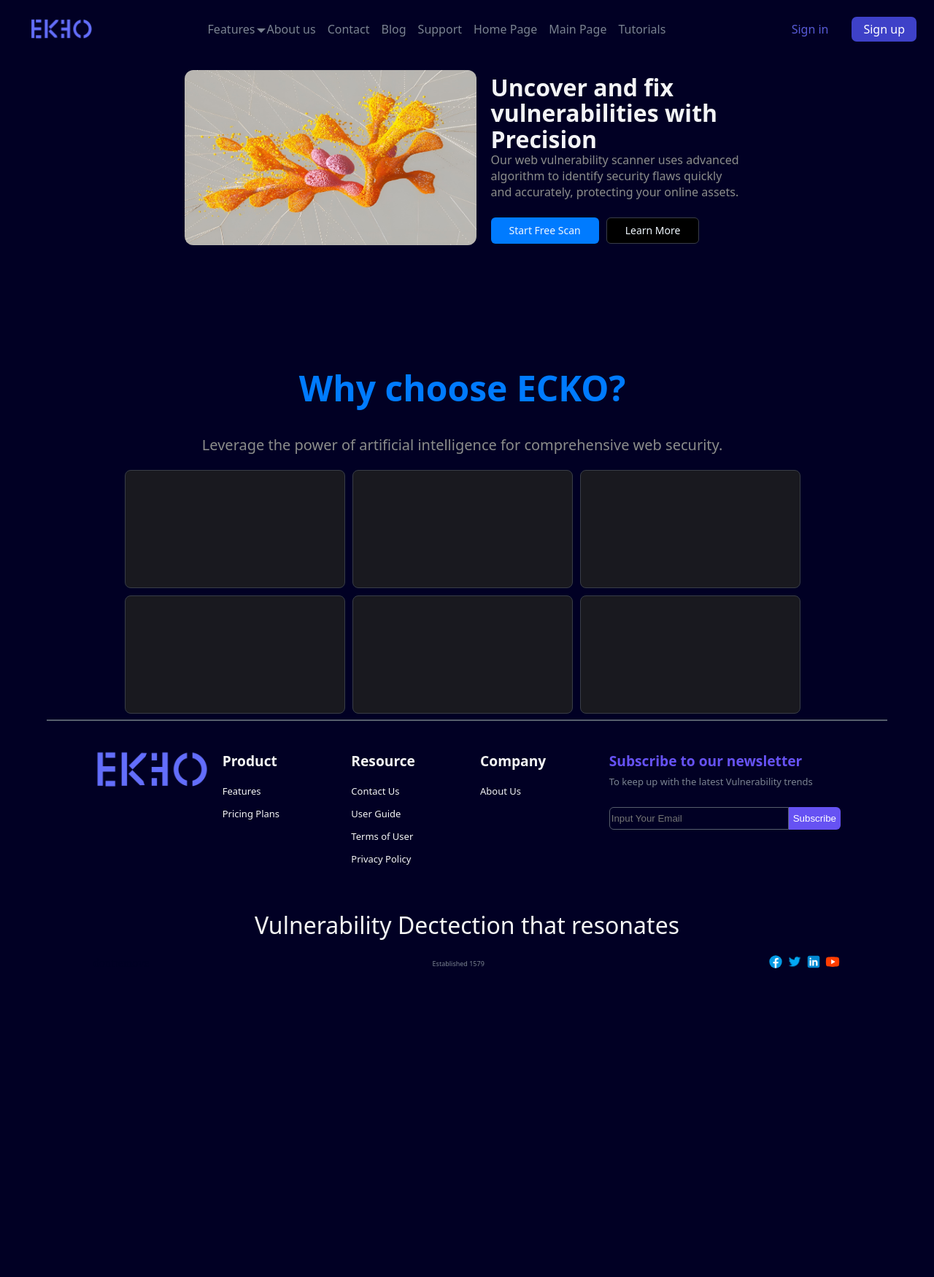
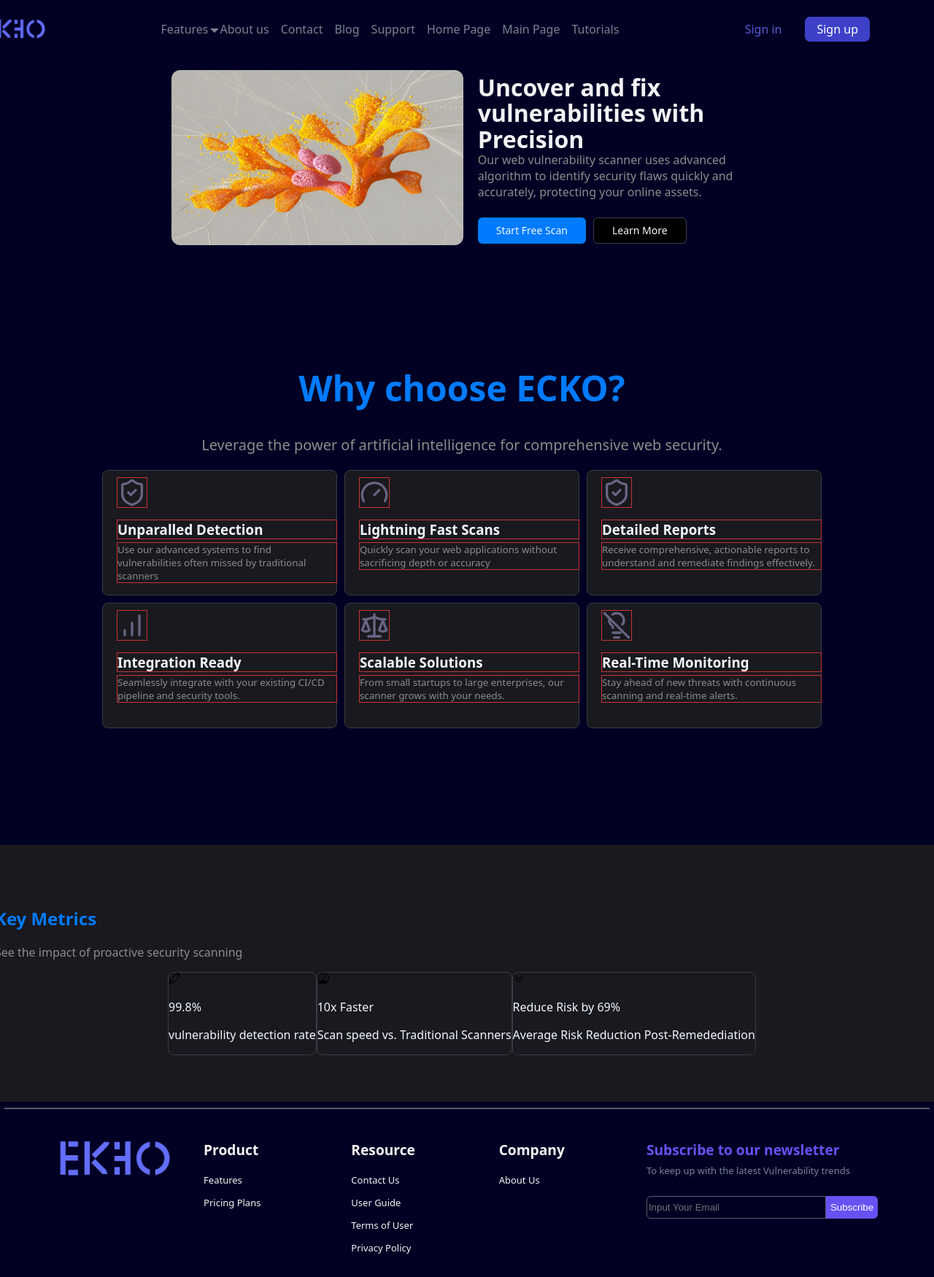
Before and after one commit to SweetDoppio/ECKO, a Flask app: page / in a window 1280 px wide; the page is wider, and only the part inside the window is pictured. Shown: the top 1750 px of that part at 73% size. Before the commit the page ends 1327 px from the top of that part, so only its background shows below. Run offline with Flask 3, Linux system fonts and the light colour scheme.

Commit message:
Continuation of landing page.

```diff
--- a/app/static/css/home_page.css
+++ b/app/static/css/home_page.css
@@ -4,6 +4,8 @@
     --main-background-color: #010024;
     --font-color-purple:#6652f3;
     --footer-text-color: #f5f5f5;
+    --font-color-blue:#007BFFFF;
+    --font-color-grey: #8C8D8BFF;
     --main-font-style: system-ui, -apple-system, BlinkMacSystemFont, 'Segoe UI', Roboto, Oxygen, Ubuntu, Cantarell, 'Open Sans', 'Helvetica Neue', sans-serif;
 }
 
@@ -154,3 +156,62 @@ p,a{
   border-style: solid;
   box-shadow: 0px 0px 1px #171a1f12, 0px 0px 2px #171a1f1F; /* shadow-xs */
 }
+
+h3{
+    color: aliceblue;
+    font-family: var(--main-font-style);
+    outline: var(--outline-test);
+}
+
+.ehko-feature-box-wrapper{
+    padding-top: 10px;
+    padding-left: 20px;
+    display: flex;
+    flex-direction: column;
+
+}
+.ehko-feature-box-wrapper > img{
+    width: 40px;
+    height: auto;
+    outline: var(--outline-test);
+}
+
+.ehko-feature-box-wrapper > p{
+     color: #8C8D8BFF;
+     margin-top: -1em;
+     font-size: smaller;
+     outline: var(--outline-test);
+     font-family: var(--main-font-style);
+}
+
+#key-metric-banner-container{
+    align-self: center;
+    background-color: #19191FFF;
+    width: 100vw;
+    padding: 4em;
+
+}
+
+.key-metric-banner-header{
+    color: var(--font-color-blue);
+    font-family: var(--main-font-style);
+
+}
+
+.key-metric-banner-header+p{
+    color: var(--font-color-grey);
+    font-family: var(--main-font-style);
+}
+
+.metric-box-container{
+    display: flex;
+    flex-direction: row;
+    justify-content: center;
+}
+.metric-box{
+
+  border-radius: 8px;
+  border-width: 1px;
+  border-color: #393D47FF;
+  border-style: solid;
+}
--- a/app/templates/home_page.html
+++ b/app/templates/home_page.html
@@ -26,22 +26,74 @@
         </div>
         <div class="ehko-feature-box-container">
             <div class="ehko-feature-box-wrapper box-one">
+                <img src="{{ url_for('static', filename='images/lucide-ShieldCheck-Outlined.svg') }}" alt="shield-icon">
+                 <h3>Unparalled Detection</h3>
+                 <p>Use our advanced systems to find vulnerabilities often missed by
+                    traditional scanners
+                 </p>
+            </div>
+            <div class="ehko-feature-box-wrapper box-two">
+                <img src="{{ url_for('static', filename='images/lucide-Gauge-Outlined.svg') }}" alt="gauge-icon">
+                <h3>Lightning Fast Scans</h3>
+                <p>Quickly scan your web applications without sacrificing depth or accuracy</p>
+            </div>
+            <div class="ehko-feature-box-wrapper box-three">
+                <img src="{{ url_for('static', filename='images/lucide-ShieldCheck-Outlined.svg') }}" alt="file-icon">
+                <h3>Detailed Reports</h3>
+                <p>Receive comprehensive, actionable reports to understand and remediate findings effectively.</p>
+            </div>
+            <div class="ehko-feature-box-wrapper box-four">
+                <img src="{{ url_for('static', filename='images/lucide-ChartNoAxesColumnIncreasing-Outlined.svg') }}" alt="column-icon">
+                <h3>Integration Ready</h3>
+                <p>Seamlessly integrate with your existing CI/CD pipeline and security tools.</p>
+            </div>
+            <div class="ehko-feature-box-wrapper box-five">
+                <img src="{{ url_for('static', filename='images/lucide-Scale-Outlined.svg') }}">
+                <h3>Scalable Solutions</h3>
+                <p>From small startups to large enterprises, our scanner grows with your needs.</p>
+            </div >
+            <div class="ehko-feature-box-wrapper box-six">
+                <img src="{{ url_for('static', filename='images/lucide-LightbulbOff-Outlined.svg') }}">
+                <h3>Real-Time Monitoring</h3>
+                <p>Stay ahead of new threats with continuous scanning and real-time alerts.</p>
+            </div>
+        </div>
+    </div>
+    <div id="key-metric-banner-container" style="margin-top: 10em;">
+        <h2 class="key-metric-banner-header">Key Metrics</h2>
+        <p>See the impact of proactive security scanning</p>
+        <div class="metric-box-container">
+            <div class="metric-box">
+                <svg xmlns="http://www.w3.org/2000/svg" width="16" height="16" fill="currentColor" class="bi bi-highlighter" viewBox="0 0 16 16">
+                    <path fill-rule="evenodd" d="M11.096.644a2 2 0 0 1 2.791.036l1.433 1.433a2 2 0 0 1 .035 2.791l-.413.435-8.07 8.995a.5.5 0 0 1-.372.166h-3a.5.5 0 0 1-.234-.058l-.412.412A.5.5 0 0 1 2.5 15h-2a.5.5 0 0 1-.354-.854l1.412-1.412A.5.5 0 0 1 1.5 12.5v-3a.5.5 0 0 1 .166-.372l8.995-8.07zm-.115 1.47L2.727 9.52l3.753 3.753 7.406-8.254zm3.585 2.17.064-.068a1 1 0 0 0-.017-1.396L13.18 1.387a1 1 0 0 0-1.396-.018l-.068.065zM5.293 13.5 2.5 10.707v1.586L3.707 13.5z"/>
+                </svg>
+                <div class="metric-box-text-wrapper">
+                    <p class="metric-text-bold-text">99.8%</p>
+                    <p>vulnerability detection rate</p>
+                </div>
 
             </div>
-            <div class="ehko-feature-box-wrapper box-two">
+            <div class="metric-box">
+                <svg xmlns="http://www.w3.org/2000/svg" width="16" height="16" fill="currentColor" class="bi bi-speedometer" viewBox="0 0 16 16">
+                    <path d="M8 2a.5.5 0 0 1 .5.5V4a.5.5 0 0 1-1 0V2.5A.5.5 0 0 1 8 2M3.732 3.732a.5.5 0 0 1 .707 0l.915.914a.5.5 0 1 1-.708.708l-.914-.915a.5.5 0 0 1 0-.707M2 8a.5.5 0 0 1 .5-.5h1.586a.5.5 0 0 1 0 1H2.5A.5.5 0 0 1 2 8m9.5 0a.5.5 0 0 1 .5-.5h1.5a.5.5 0 0 1 0 1H12a.5.5 0 0 1-.5-.5m.754-4.246a.39.39 0 0 0-.527-.02L7.547 7.31A.91.91 0 1 0 8.85 8.569l3.434-4.297a.39.39 0 0 0-.029-.518z"/>
+                    <path fill-rule="evenodd" d="M6.664 15.889A8 8 0 1 1 9.336.11a8 8 0 0 1-2.672 15.78zm-4.665-4.283A11.95 11.95 0 0 1 8 10c2.186 0 4.236.585 6.001 1.606a7 7 0 1 0-12.002 0"/>
+                </svg>
+                <div class="metric-box-text-wrapper">
+                    <p class="metric-text-bold-text">10x Faster</p>
+                    <p>Scan speed vs. Traditional Scanners</p>
+                </div>
+
 
             </div>
-            <div class="ehko-feature-box-wrapper box-three">
-
-            </div>
-            <div class="ehko-feature-box-wrapper box-four">
-
-            </div>
-            <div class="ehko-feature-box-wrapper box-five">
-
-            </div >
-            <div class="ehko-feature-box-wrapper box-six">
-
+            <div class="metric-box">
+                <svg xmlns="http://www.w3.org/2000/svg" width="16" height="16" fill="currentColor" class="bi bi-chevron-double-down" viewBox="0 0 16 16">
+                    <path fill-rule="evenodd" d="M1.646 6.646a.5.5 0 0 1 .708 0L8 12.293l5.646-5.647a.5.5 0 0 1 .708.708l-6 6a.5.5 0 0 1-.708 0l-6-6a.5.5 0 0 1 0-.708"/>
+                    <path fill-rule="evenodd" d="M1.646 2.646a.5.5 0 0 1 .708 0L8 8.293l5.646-5.647a.5.5 0 0 1 .708.708l-6 6a.5.5 0 0 1-.708 0l-6-6a.5.5 0 0 1 0-.708"/>
+                </svg>
+                <div class="metric-box-text-wrapper">
+                    <p class="metric-text-bold-text">Reduce Risk by 69%</p>
+                    <p>Average Risk Reduction Post-Remedediation</p>
+                </div>
             </div>
         </div>
     </div>
```
Also changed, not shown: app/static/images/lucide-ChartNoAxesColumnIncreasing-Outlined.svg (added), app/static/images/lucide-FolderOpen-Outlined.svg (added), app/static/images/lucide-Gauge-Outlined.svg (added), app/static/images/lucide-LightbulbOff-Outlined.svg (added), app/static/images/lucide-Scale-Outlined.svg (added), app/static/images/lucide-ShieldCheck-Outlined.svg (added).
